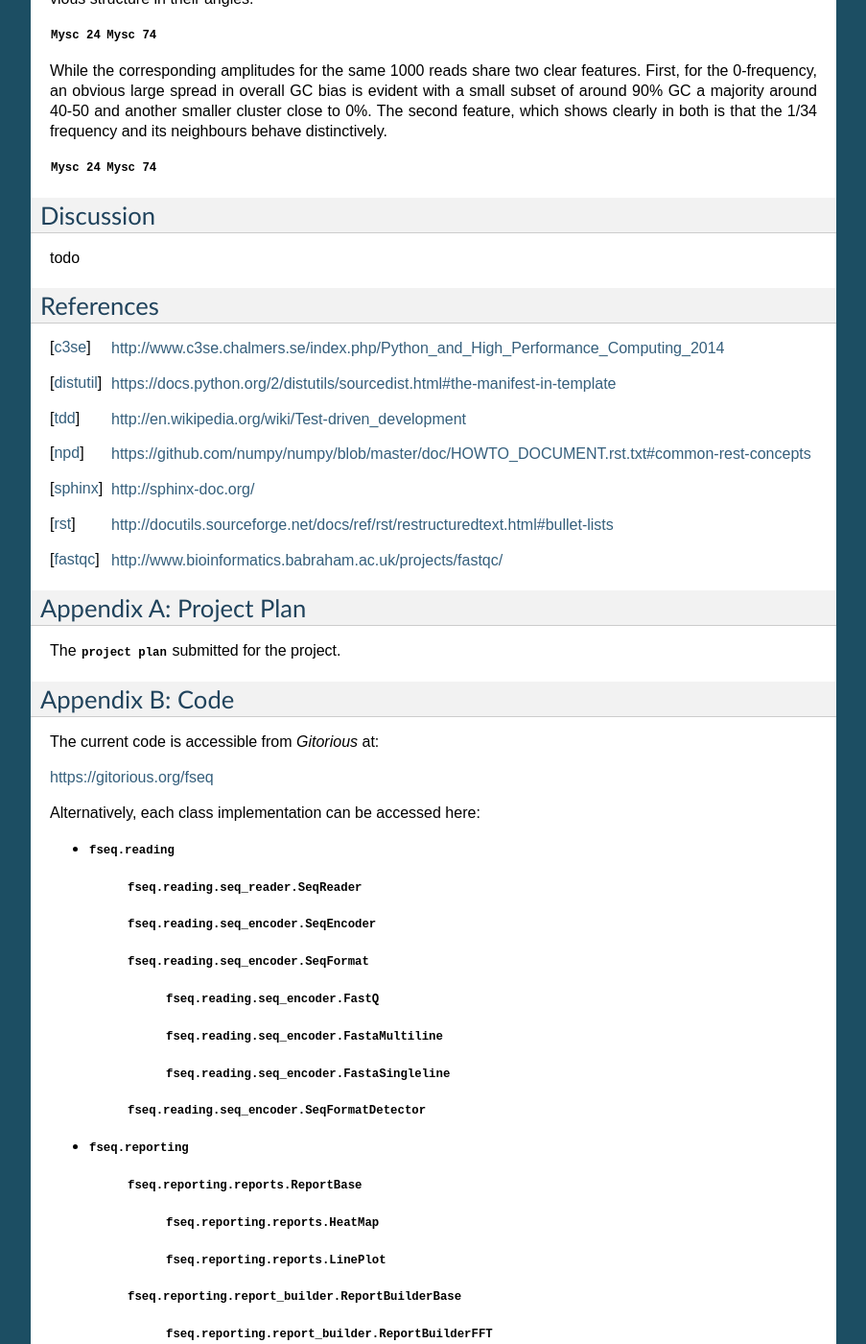
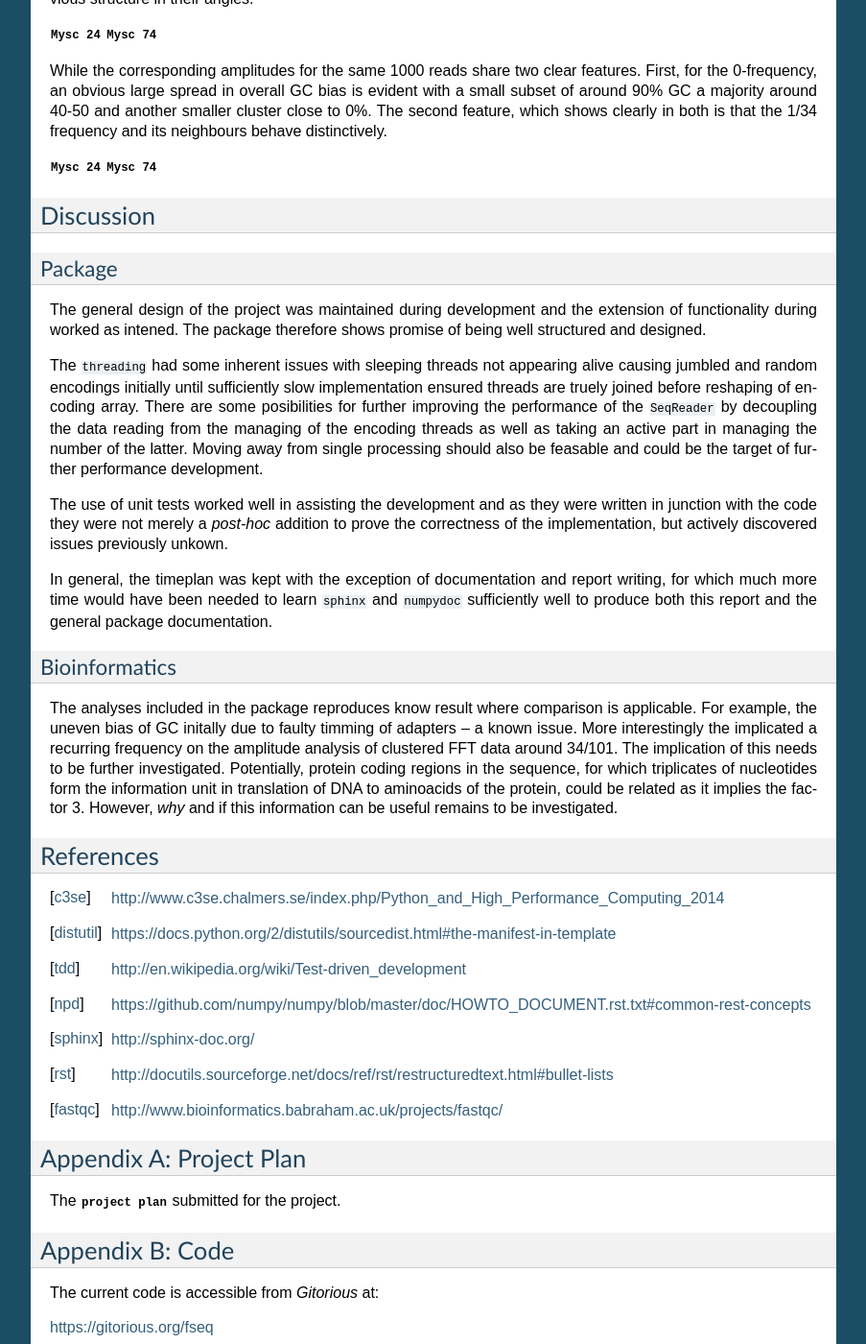
Before and after one commit to local-minimum/fseq, a Sphinx documentation site: the page built from doc/source/c3se_python_course.rst, in a window 1280 px wide and 1400 px high, scrolled down 4524 px. Shown: the whole window at 96% size, without its empty margins (198-1101 px from the left). Built offline with Sphinx 7.4.7, drawn with Linux system fonts in a browser that asks for light colours; formulas are drawn with MathJax 3; some of the changed text lies outside the part shown.

Commit message:
DOC: Added discussion

```diff
--- a/doc/source/c3se_python_course.rst
+++ b/doc/source/c3se_python_course.rst
@@ -298,7 +298,47 @@ in both is that the 1/34 frequency and its neighbours behave distinctively.
 Discussion
 ----------
 
-todo
+Package
+.......
+
+The general design of the project was maintained during development and the
+extension of functionality during worked as intened.
+The package therefore shows promise of being well structured and designed.
+
+The ``threading`` had some inherent issues with sleeping threads not appearing
+alive causing jumbled and random encodings initially until sufficiently slow
+implementation ensured threads are truely joined before reshaping of encoding
+array.
+There are some posibilities for further improving the performance of the
+``SeqReader`` by decoupling the data reading from the managing of the encoding
+threads as well as taking an active part in managing the number of the latter.
+Moving away from single processing should also be feasable and could be the
+target of further performance development.
+
+The use of unit tests worked well in assisting the development and as they were
+written in junction with the code they were not merely a *post-hoc* addition to
+prove the correctness of the implementation, but actively discovered issues
+previously unkown.
+
+In general, the timeplan was kept with the exception of documentation and
+report writing, for which much more time would have been needed to learn
+``sphinx`` and ``numpydoc`` sufficiently well to produce both this report
+and the general package documentation.
+
+Bioinformatics
+..............
+
+The analyses included in the package reproduces know result where comparison is
+applicable.
+For example, the uneven bias of GC initally due to faulty timming of adapters
+-- a known issue.
+More interestingly the implicated a recurring frequency on the amplitude
+analysis of clustered FFT data around 34/101.
+The implication of this needs to be further investigated.
+Potentially, protein coding regions in the sequence, for which triplicates of
+nucleotides form the information unit in translation of DNA to aminoacids of
+the protein, could be related as it implies the factor 3.
+However, *why* and if this information can be useful remains to be investigated.
 
 References
 ----------
```
